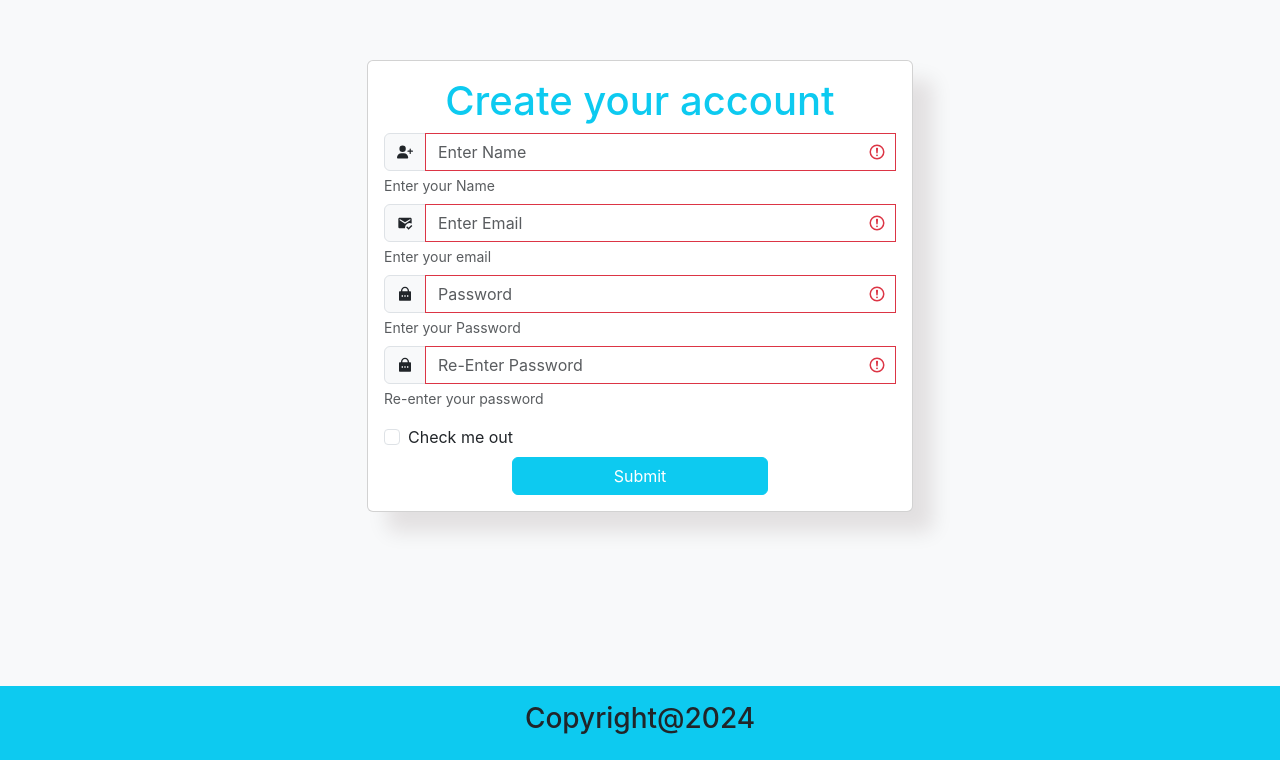
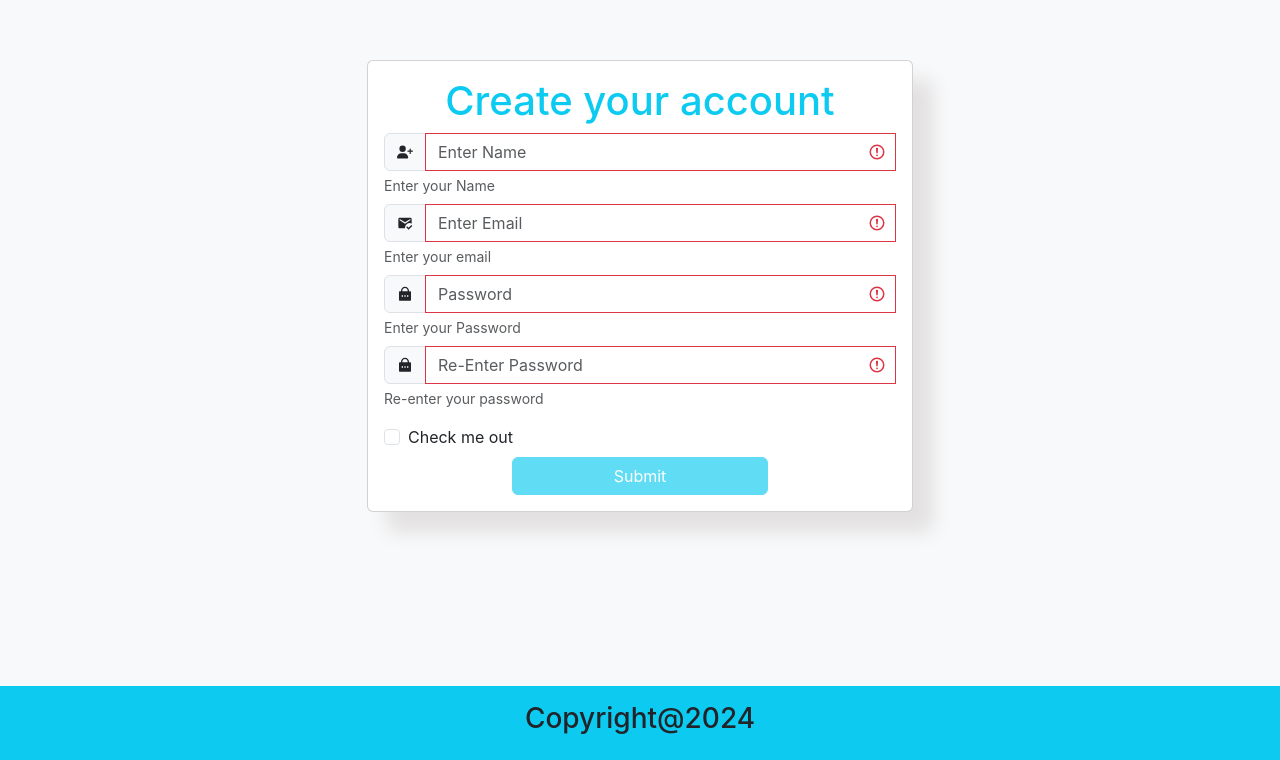
Before and after one commit to 20balamurugan/ReactProblem, a React (Create React App) app in the folder project1/: page /register in a window 1280 px wide. Shown: the part 114-874 px from the top of the page. Built offline with nearby package versions, Linux system fonts and the light colour scheme.

Commit message:
additional set

```diff
--- a/project1/src/NewCompounent/Register.js
+++ b/project1/src/NewCompounent/Register.js
@@ -41,9 +41,11 @@ const Register = () => {
           alert("upload error: " + error);
         });
     }
-
   };
-
+  const [isChecked, setIsChecked] = useState(false);
+  const handleCheckboxChange= (event)=> {
+    setIsChecked(event.target.checked);
+  };
   return (
     <>
       <div className="bg-body-tertiary min-vh-100 d-flex flex-row align-items-center">
@@ -100,14 +102,14 @@ const Register = () => {
                         </Form.Text>
                       </InputGroup>
                     </Form.Group>
-                    <p className={password === "Password Mismatch" ? "text-danger" : "text-success"}>{password}</p>
+                    <p className={password === "password matched" ? "text-success" : "text-danger"}>{password}</p>
                     {!validatepassword && <p className='text-danger'>Please Enter Strong Password</p>}
 
                     <Form.Group className="mb-2" controlId="formBasicCheckbox">
-                      <Form.Check type="checkbox" label="Check me out" />
+                      <Form.Check type="checkbox" label="Check me out" onChange={handleCheckboxChange} />
                     </Form.Group>
                     <Form.Group className="text-center">
-                      <Button variant="info" className="w-50 text-white" type="submit">
+                      <Button variant="info" className="w-50 text-white" disabled={!isChecked} type="submit">
                         Submit
                       </Button>
                     </Form.Group>
```
